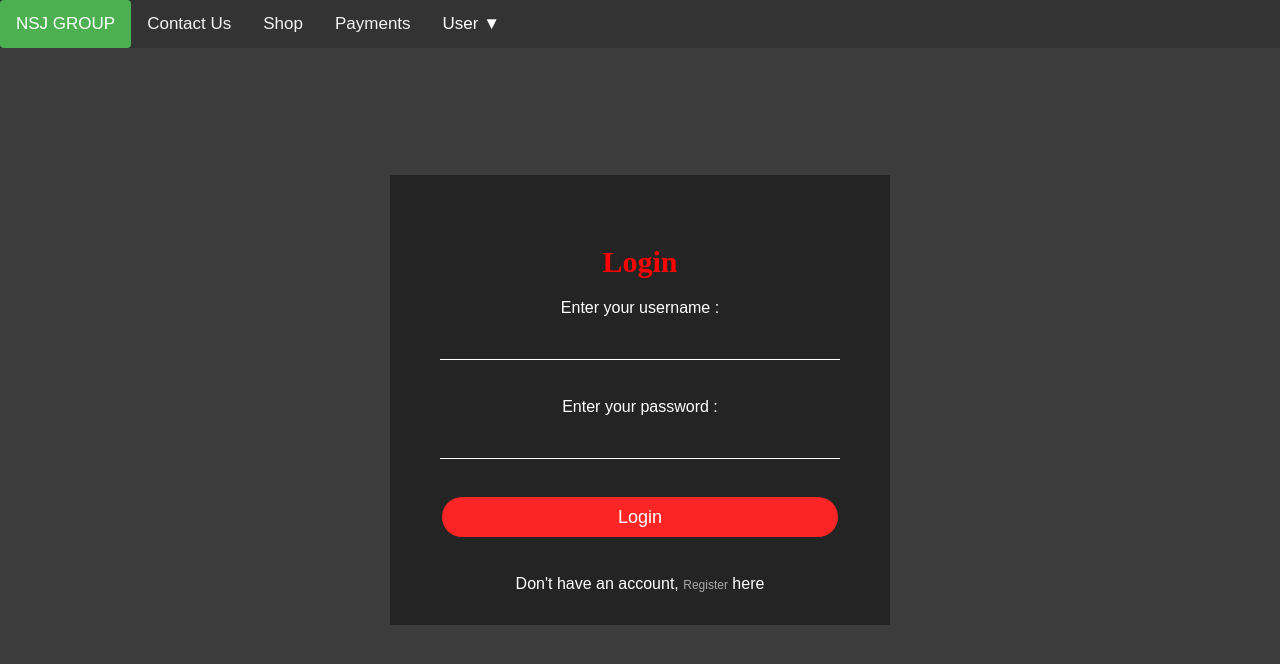
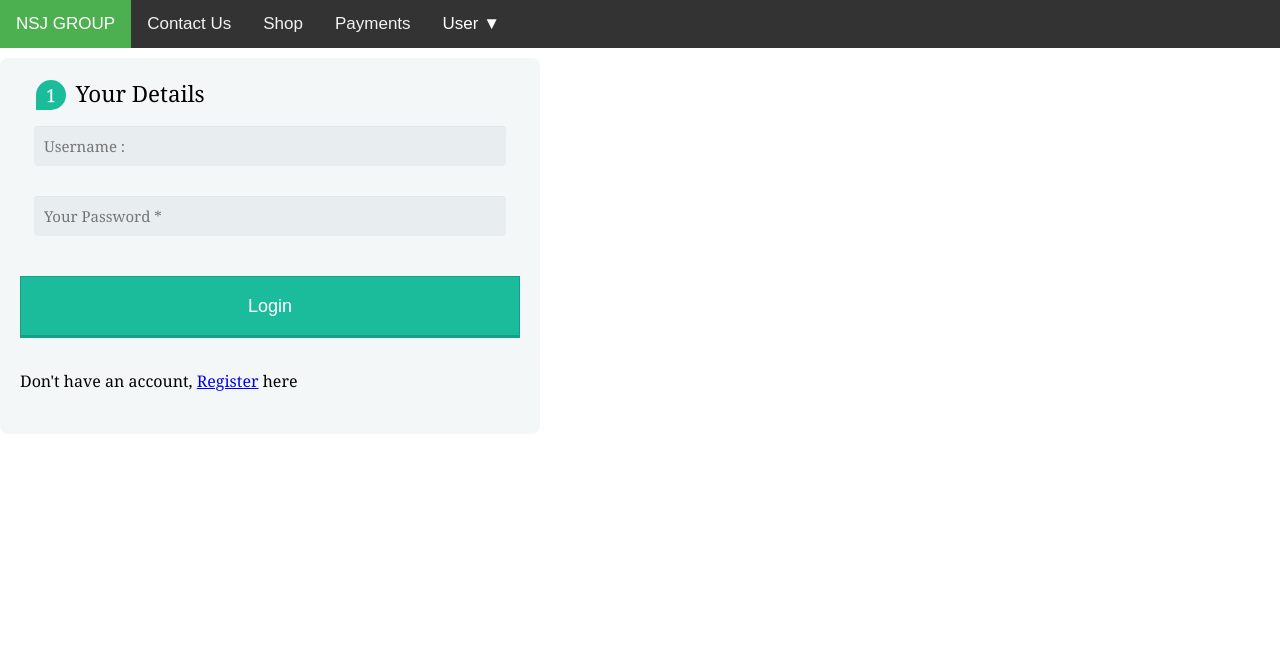
Before and after one commit to noelsj007/ecommerceweb, a Django app: page /accounts/login/ in a window 1280 px wide. Shown: the top 664 px of the page. Run offline with Django 3.2, Linux system fonts and the light colour scheme.

Commit message:
Update login.html

```diff
--- a/templates/login.html
+++ b/templates/login.html
@@ -12,97 +12,156 @@
 {% block content %}
 {% load static %}
 <style>
-       body{
-          margin:0;
-          padding:0;
-          background-color: #3C3C3C;
-          font-family: sans-serif;
-           }
-      .loginbox{  width: 500px;
-          height: 450px;
-          background: #242424;
-          color: #fff;
-          top:50%;
-          left:50%;
-          position:absolute;
-          transform: translate(-50%,-50%);
-          box-sizing: border-box;
-          padding: 70px 30px;
-          opacity:7;
-               }
-      .avatar{  width: 100px;
-          height: 100px;
-          border-radius:50%;
-          position:absolute;
-          top:-10%;
-          left:calc(50% - 50px);
-             }
-      h1{    margin:0;
-          padding: 0 0 20px;
-          text-align: center;
-          font-size: 30px;
-          font-family:AR JULIAN;
-          color:red;
-        }
-      .loginbox p{  margin:0;
-          padding: 0;
-          font-weight:bold;
-                 }
-      .loginbox input{width: 90%;
-          margin-bottom:20px;
-                     }
-      .loginbox input[type="text"], input[type="password"]{
-          border: none;
-          border-bottom: 1px solid #fff;
-          background: transparent;
-          outline:none;
-          height:40px;
-          color:#fff;
-          font-size:16px;
-              }
-      .loginbox input[type="submit"]{
-          border: none;
-          outline:none;
-          height:40px;
-          background:#fb2525;
-          color: #fff;
-          font-size:18px;
-          border-radius:20px;
-              }
-      .loginbox input[type="submit"]:hover
-      {    cursor:pointer;
-          background:#ffc107;
-          color:#000;
-      }
-      .loginbox a{
-          text-decoration:none;
-          font-size:12px;
-          line-height:20px;
-          color: darkgrey;
-      }
-      .loginbox a:hover
-      {
-        color:#ffc107;
-      }
-      .active{
-        color:#fff;
-        background:#e02626;
-        border-radius:4px;
+          <style>
+    .body{
+        background-color: #4D4D4D;
+    }
+    .card {
+        box-shadow: 0 4px 8px 0 rgba(0, 0, 0, 0.2);
+        max-width: 300px;
+        margin: auto;
+        text-align: center;
+        font-family: arial;
       }
 
+      .price {
+        color: grey;
+        font-size: 22px;
+      }
 
+      .card button {
+        border: none;
+        outline: 0;
+        padding: 12px;
+        color: white;
+        background-color: #000;
+        text-align: center;
+        cursor: pointer;
+        width: 100%;
+        font-size: 18px;
+      }
+
+      .card button:hover {
+        opacity: 0.7;
+      }
+      .form-style-5{
+	max-width: 500px;
+	padding: 10px 20px;
+	background: #f4f7f8;
+	margin: 10px auto;
+	padding: 20px;
+	background: #f4f7f8;
+	border-radius: 8px;
+	font-family: Georgia, "Times New Roman", Times, serif;
+}
+.form-style-5 fieldset{
+	border: none;
+}
+.form-style-5 legend {
+	font-size: 1.4em;
+	margin-bottom: 10px;
+}
+.form-style-5 label {
+	display: block;
+	margin-bottom: 8px;
+}
+.form-style-5 input[type="text"],
+.form-style-5 input[type="date"],
+.form-style-5 input[type="datetime"],
+.form-style-5 input[type="email"],
+.form-style-5 input[type="number"],
+.form-style-5 input[type="search"],
+.form-style-5 input[type="time"],
+.form-style-5 input[type="url"],
+.form-style-5 textarea,
+.form-style-5 select {
+	font-family: Georgia, "Times New Roman", Times, serif;
+	background: rgba(255,255,255,.1);
+	border: none;
+	border-radius: 4px;
+	font-size: 15px;
+	margin: 0;
+	outline: 0;
+	padding: 10px;
+	width: 100%;
+	box-sizing: border-box;
+	-webkit-box-sizing: border-box;
+	-moz-box-sizing: border-box;
+	background-color: #e8eeef;
+	color:#8a97a0;
+	-webkit-box-shadow: 0 1px 0 rgba(0,0,0,0.03) inset;
+	box-shadow: 0 1px 0 rgba(0,0,0,0.03) inset;
+	margin-bottom: 30px;
+}
+.form-style-5 input[type="text"]:focus,
+.form-style-5 input[type="date"]:focus,
+.form-style-5 input[type="datetime"]:focus,
+.form-style-5 input[type="email"]:focus,
+.form-style-5 input[type="number"]:focus,
+.form-style-5 input[type="search"]:focus,
+.form-style-5 input[type="time"]:focus,
+.form-style-5 input[type="url"]:focus,
+.form-style-5 textarea:focus,
+.form-style-5 select:focus{
+	background: #d2d9dd;
+}
+.form-style-5 select{
+	-webkit-appearance: menulist-button;
+	height:35px;
+}
+.form-style-5 .number {
+	background: #1abc9c;
+	color: #fff;
+	height: 30px;
+	width: 30px;
+	display: inline-block;
+	font-size: 0.8em;
+	margin-right: 4px;
+	line-height: 30px;
+	text-align: center;
+	text-shadow: 0 1px 0 rgba(255,255,255,0.2);
+	border-radius: 15px 15px 15px 0px;
+}
+
+.form-style-5 input[type="submit"],
+.form-style-5 input[type="button"]
+{
+	position: relative;
+	display: block;
+	padding: 19px 39px 18px 39px;
+	color: #FFF;
+	margin: 0 auto;
+	background: #1abc9c;
+	font-size: 18px;
+	text-align: center;
+	font-style: normal;
+	width: 100%;
+	border: 1px solid #16a085;
+	border-width: 1px 1px 3px;
+	margin-bottom: 10px;
+}
+.form-style-5 input[type="submit"]:hover,
+.form-style-5 input[type="button"]:hover
+{
+	background: #109177;
+}
+      </style>
 </style>
 
     <body>
-    <center>
-        <div class="loginbox">
-        <h1>Login</h1>
+       <div class="form-style-5" style="display: inline-block;">
+
         <form action="{% url "Login" %}" method="POST">
 
 
             {% csrf_token %}
-            Enter your username : <input type="text" value="" name="username"><br><br>
-            Enter your password : <input type="password" value="" name="password"><br><br>
+           <fieldset>
+        <legend><span class="number">1</span> Your Details</legend>
+        <input required type="text" name="username" placeholder="Username :">
+        <input required type="email" name="password" placeholder="Your Password *">
+        <div>
+         </div>
+        </fieldset>
             <input type="submit" value="Login" name="LoginAccount">
         </form>
             <br>
```
